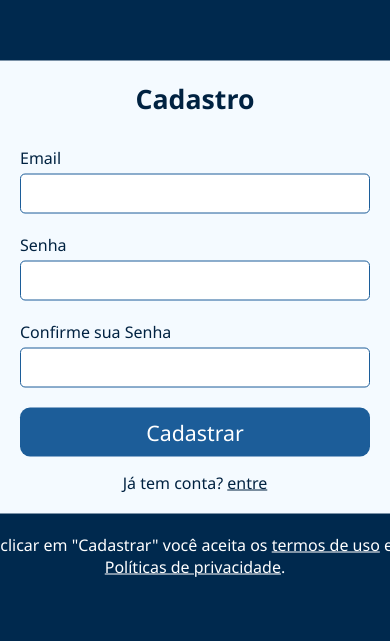
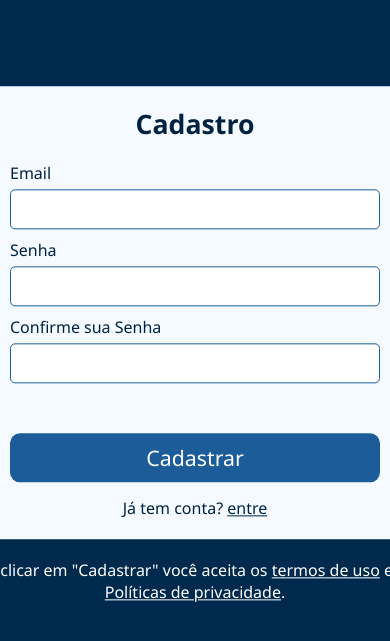
Before and after one commit to ThiagoSchFialho/todo_authentication, a React (Vite) app: page /signup in a window 390 px wide. Shown: the part 103-744 px from the top of the page. Built offline with nearby package versions, Linux system fonts and the light colour scheme; no server answers.

Commit message:
fix: improved responsiveness in sign up

```diff
--- a/src/pages/Signup/styles.js
+++ b/src/pages/Signup/styles.js
@@ -10,7 +10,7 @@ export const FormContainer = styled.div`
     position: absolute;
     top: 50%;
     left: 50%;
-    transform: translate(-50%, -50%);
+    transform: translate(-50%, -45%);
 `;
 
 export const Form = styled(FormikForm)`
@@ -18,17 +18,25 @@ export const Form = styled(FormikForm)`
     width: 450px;
     background-color: #F4FAFF;
     border-radius: 20px;
-    padding: 20px 50px;
+    padding: 20px 40px;
 `;
 
 export const FormTitle = styled.h1`
     font-size: 20pt;
     margin-bottom: 30px;
     text-align: center;
+
+    @media (max-width: 1366px) {
+        margin-bottom: 20px;
+    }
 `;
 
 export const InputContainer = styled.div`
     margin-bottom: 20px;
+
+    @media (max-width: 1366px) {
+        margin-bottom: 10px;
+    }
 `;
 
 export const Label = styled.label`
@@ -54,6 +62,7 @@ export const SubmitButton = styled.button`
     width: 100%;
     display: block;
     margin: 0 auto;
+    margin-top: 60px;
     background-color: #1C5D99;
     color: white;
     font-size: 16pt;
@@ -61,6 +70,10 @@ export const SubmitButton = styled.button`
     border-radius: 10px;
     padding: 10px 40px;
     cursor: pointer;
+
+    @media (max-width: 1366px) {
+        margin-top: 50px;
+    }
 `;
 
 export const Redirect = styled.p`
```
